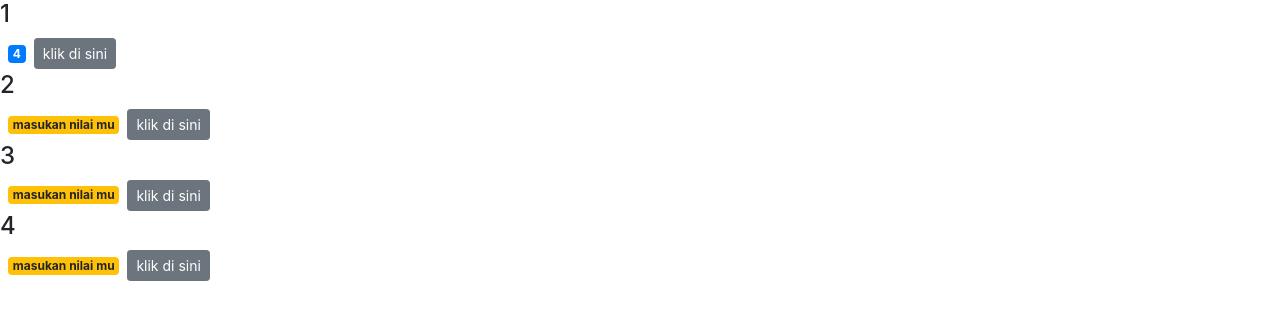
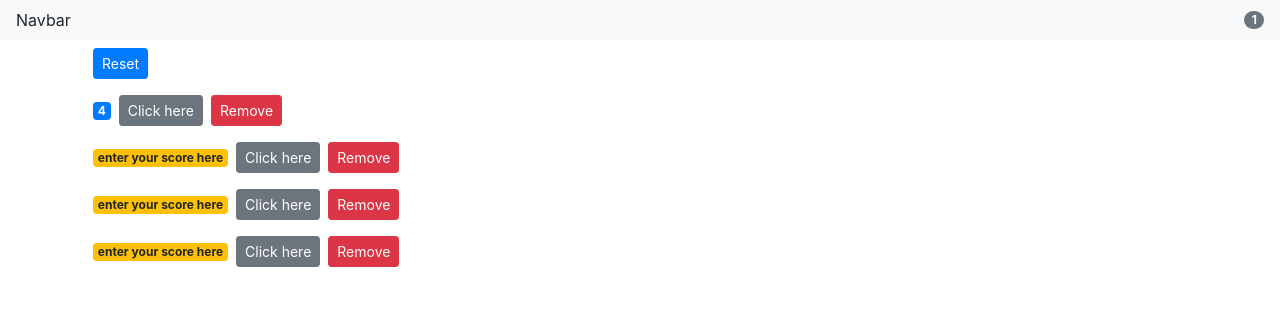
Before and after one commit to halalan/composing-components, a React (Create React App) app: page / in a window 1280 px wide. Shown: the top 320 px of the page. Built offline with nearby package versions, Linux system fonts and the light colour scheme.

Commit message:
finall Lifting the State Up

```diff
--- a/src/App.js
+++ b/src/App.js
@@ -1,26 +1,50 @@
-import React, { Component } from 'react';
-import logo from './logo.svg';
-import './App.css';
+import React, { Component } from "react";
+import Counters from "./components/counter";
+import "./App.css";
+import NavBar from "./components/navbar";
 
 class App extends Component {
+  state = {
+    counters: [
+      { id: 1, value: 4 },
+      { id: 2, value: 0 },
+      { id: 3, value: 0 },
+      { id: 4, value: 0 }
+    ]
+  };
+  handleIncrement = counter => {
+    const counters = [...this.state.counters];
+    const index = counters.indexOf(counter);
+    counters[index] = { ...counter };
+    counters[index].value++;
+    this.setState({ counters });
+  };
+  handleDelete = counterId => {
+    const counters = this.state.counters.filter(c => c.id !== counterId);
+    this.setState({ counters });
+  };
+  handleReset = () => {
+    const counters = this.state.counters.map(c => {
+      c.value = 0;
+      return c;
+    });
+    this.setState({ counters });
+  };
   render() {
     return (
-      <div className="App">
-        <header className="App-header">
-          <img src={logo} className="App-logo" alt="logo" />
-          <p>
-            Edit <code>src/App.js</code> and save to reload.
-          </p>
-          <a
-            className="App-link"
-            href="https://reactjs.org"
-            target="_blank"
-            rel="noopener noreferrer"
-          >
-            Learn React
-          </a>
-        </header>
-      </div>
+      <React.Fragment>
+        <NavBar
+          totalCounters={this.state.counters.filter(c => c.value > 0).length}
+        />
+        <main className="container">
+          <Counters
+            counters={this.state.counters}
+            onReset={this.handleReset}
+            onIncrement={this.handleIncrement}
+            onDelete={this.handleDelete}
+          />
+        </main>
+      </React.Fragment>
     );
   }
 }
--- a/src/components/counter.jsx
+++ /dev/null
@@ -1,40 +0,0 @@
-import React, { Component } from 'react'
-
-
-export default class Counter extends Component {
-
- state = {
- value: this.props.value
- };
-
-handleIncrement = Product => {
-    this.setState({count: this.state.value + 1});
-};
-
-    render() {
-        console.log(this.props);
-    return (
-      <div>
-     <h4>{this.props.id}</h4>
-        <span className={this.getBadgeClasses()}>{this.formatCount()}</span>
-        <button
-         onClick={() => this.handleIncrement(this.props.Product)}
-          className="btn btn-secondary btn-sm"
-          >
-           klik di sini
-           </button>
-      </div>
-    );
-  }
-
-  getBadgeClasses() {
-      let classes = "badge m-2 badge-";
-      classes += this.state.value === 0? "warning" : "primary";
-      return classes;
-  }
-
-  formatCount() {
-    const {value} = this.state;
-    return value === 0 ? "masukan nilai mu" : value;
-  }
-}
--- /dev/null
+++ b/src/components/counter/counter.jsx
@@ -0,0 +1,34 @@
+import React, { Component } from "react";
+
+export default class Counter extends Component {
+  render() {
+    return (
+      <div>
+        <span className={this.getBadgeClasses()}>{this.formatCount()}</span>
+        <button
+          onClick={() => this.props.onIncrement(this.props.counter)}
+          className="btn btn-secondary btn-sm"
+        >
+          Click here
+        </button>
+        <button
+          onClick={() => this.props.onDelete(this.props.counter.id)}
+          className="btn btn-danger btn-sm m-2"
+        >
+         Remove
+        </button>
+      </div>
+    );
+  }
+
+  getBadgeClasses() {
+    let classes = "badge m-2 badge-";
+    classes += this.props.counter.value === 0 ? "warning" : "primary";
+    return classes;
+  }
+
+  formatCount() {
+    const { value } = this.props.counter;
+    return value === 0 ? "enter your score here" : value;
+  }
+}
--- /dev/null
+++ b/src/components/counter/counters.jsx
@@ -0,0 +1,27 @@
+import React, { Component } from "react";
+import Counter from "./counter";
+
+class Counters extends Component {
+  render() {
+    return (
+      <div>
+        <button
+          className="btn btn-primary btn-sm m-2"
+          onClick={this.props.onReset}
+        >
+          Reset
+        </button>
+        {this.props.counters.map(counter => (
+          <Counter
+            key={counter.id}
+            onDelete={this.props.onDelete}
+            onIncrement={this.props.onIncrement}
+            counter={counter}
+          />
+        ))}
+      </div>
+    );
+  }
+}
+
+export default Counters;
--- /dev/null
+++ b/src/components/counter/index.js
@@ -0,0 +1 @@
+export {default} from './counters'
--- a/src/components/counters.jsx
+++ /dev/null
@@ -1,27 +0,0 @@
-import React, { Component } from 'react'
-import Counter from './counter';
-
-
-
- class Counters extends Component {
-    state = {
-        counters: [
-            { id: 1, value: 4},
-            { id: 2, value: 0},
-            { id: 3, value: 0},
-            { id: 4, value: 0}
-        ]
-    };
-  render() {
-    return (
-      <div>
-       { this.state.counters.map(counter =>(
-         <Counter key={counter.id} value={counter.value} id={counter.id}>
-
-       </Counter>
-        ))}
-      </div>
-    );
-  }
-}
-export default Counters;
--- /dev/null
+++ b/src/components/navbar/index.js
@@ -0,0 +1 @@
+export {default} from './navbar'
--- /dev/null
+++ b/src/components/navbar/navbar.jsx
@@ -0,0 +1,19 @@
+
+import React, { Component } from "react";
+
+class NavBar extends Component {
+  render() {
+    return (
+      <nav className="navbar navbar-light bg-light">
+
+          Navbar{""}
+          <span className="badge badge-pill badge-secondary">
+            {this.props.totalCounters}
+          </span>
+
+      </nav>
+    );
+  }
+}
+
+export default NavBar;
--- a/src/index.js
+++ b/src/index.js
@@ -1,12 +1,13 @@
 import React from 'react';
 import ReactDOM from 'react-dom';
 import './index.css';
+import App from "./App";
 import * as serviceWorker from './serviceWorker';
 import "bootstrap/dist/css/bootstrap.css";
-import Counters from "./components/counters";
 
 
-ReactDOM.render(<Counters />, document.getElementById('root'));
+
+ReactDOM.render(<App/>, document.getElementById('root'));
 
 // If you want your app to work offline and load faster, you can change
 // unregister() to register() below. Note this comes with some pitfalls.
```
